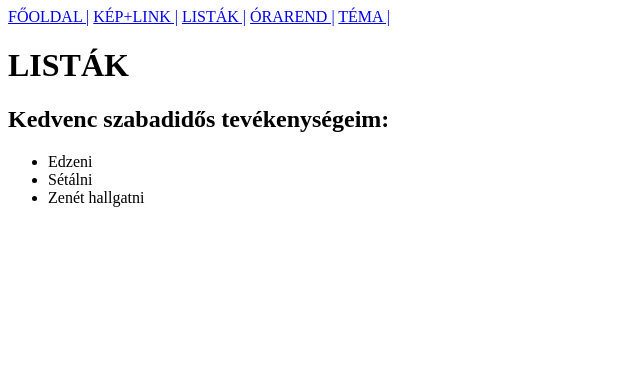
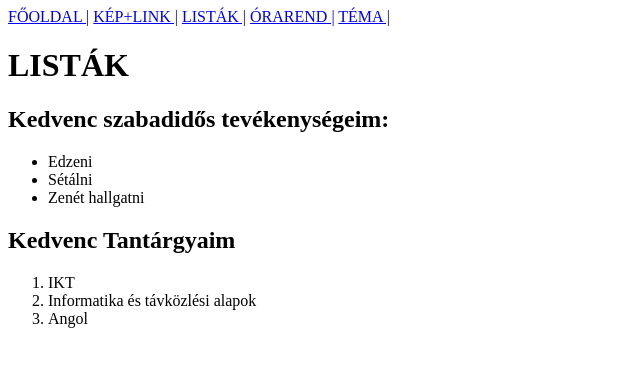
Before and after one commit to PZalan-kkszki/IKT-F-N-K, a plain HTML site: page listak.html in a window 1280 px wide. Shown: the whole page, without its empty margins (0-640 px from the left). Drawn offline with Linux system fonts and the light colour scheme.

Commit message:
Add files via upload

```diff
--- a/listak.html
+++ b/listak.html
@@ -21,5 +21,11 @@
         <li>Sétálni</li>
         <li>Zenét hallgatni</li>
     </ul>
+    <h2>Kedvenc Tantárgyaim</h2>
+    <ol>
+        <li>IKT</li>
+        <li>Informatika és távközlési alapok</li>
+        <li>Angol</li>
+    </ol>
 </body>
 </html>
```
